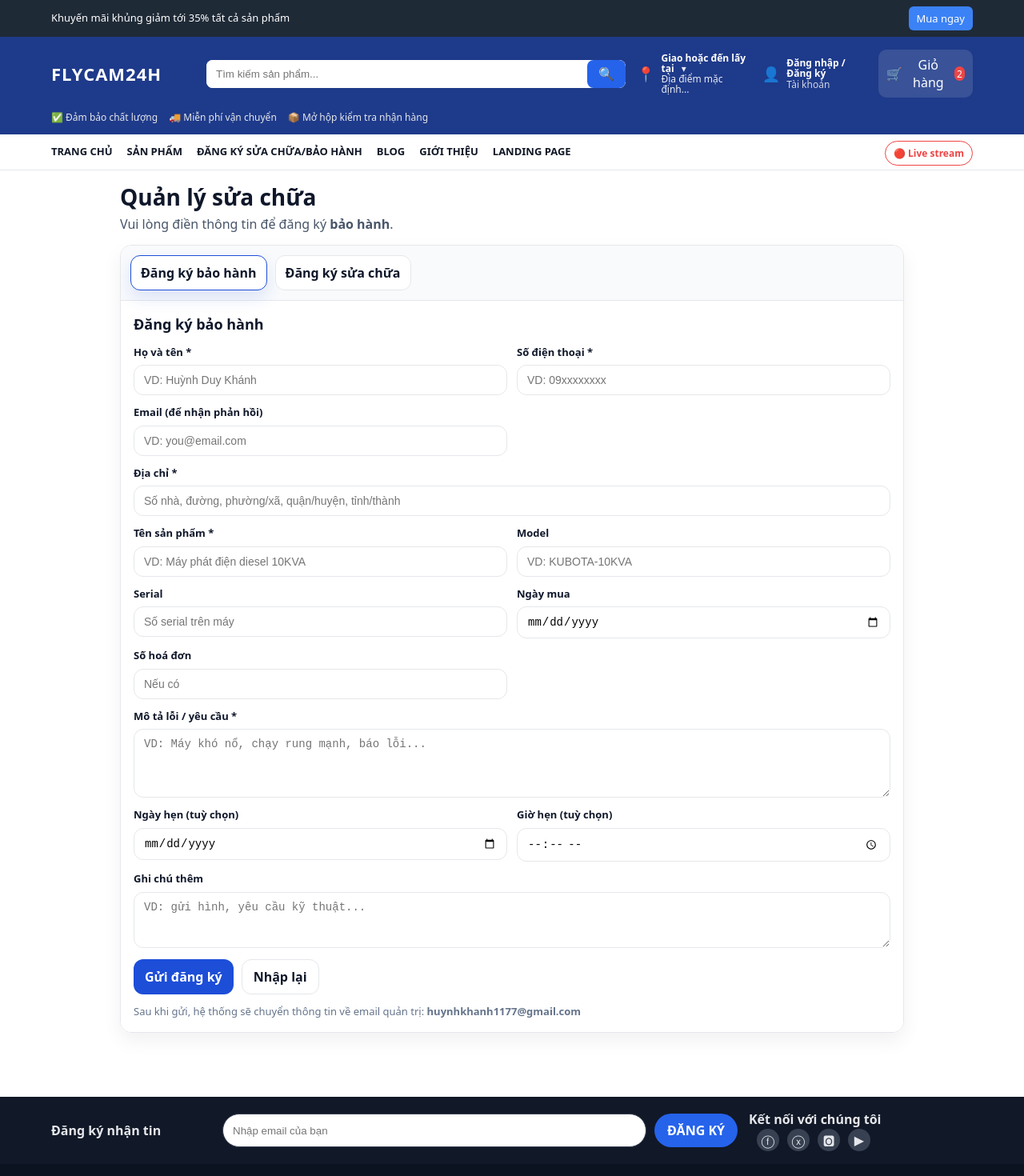
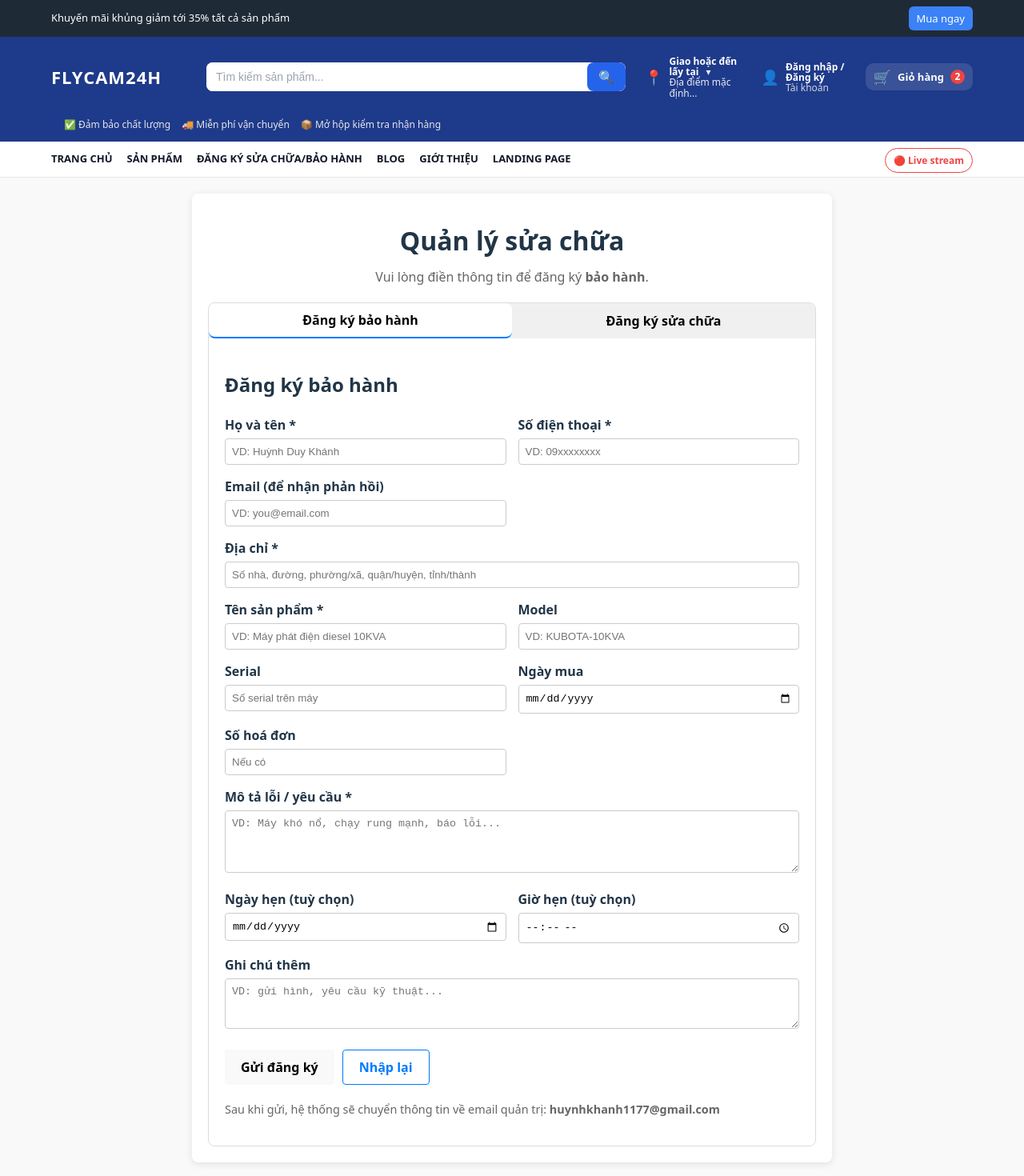
Before and after one commit to HuynhDuyKhanh12/MBSC_MAY_PHAT_DIEN, a React app in the folder frontend/: page /repair in a window 1280 px wide. Shown: the top 1470 px of the page at 80% size. Built offline with nearby package versions, Linux system fonts and the light colour scheme; the HTML template or start-up script is replaced by a standard one.

Commit message:
update hintrc

```diff
--- a/frontend/package.json
+++ b/frontend/package.json
@@ -17,7 +17,7 @@
   "devDependencies": {
     "@eslint/js": "^9.39.1",
     "@types/node": "^24.10.1",
-    "@types/react": "^19.2.7",
+    "@types/react": "^19.2.14",
     "@types/react-dom": "^19.2.3",
     "@vitejs/plugin-react": "^5.1.1",
     "eslint": "^9.39.1",
--- a/frontend/src/App.tsx
+++ b/frontend/src/App.tsx
@@ -1,4 +1,5 @@
 import { BrowserRouter, Routes, Route } from "react-router-dom";
+
 import Home from "./pages/Home/Home";
 import ProductList from "./pages/ProductList/ProductList";
 import Cart from "./pages/Cart/Cart";
@@ -8,12 +9,12 @@ import BlogDetail from "./pages/Blog/BlogDetail";
 import RepairRegister from "./pages/RepairRegister/RepairRegister";
 import Promotions from "./pages/Promotions/Promotions";
 
-export default function App() {
+function App() {
   return (
     <BrowserRouter>
       <Routes>
+        <Route path="/" element={<Home />} />
         <Route path="/productlist" element={<ProductList />} />
-        <Route path="/" element={<Home />} />
         <Route path="/cart" element={<Cart />} />
         <Route path="/promotions" element={<Promotions />} />
         <Route path="/about" element={<About />} />
@@ -24,3 +25,5 @@ export default function App() {
     </BrowserRouter>
   );
 }
+
+export default App;
--- a/frontend/src/components/Header/header.css
+++ b/frontend/src/components/Header/header.css
@@ -1,6 +1,10 @@
 /* =========================
    HEADER - FULL CSS
 ========================= */
+
+* {
+  box-sizing: border-box;
+}
 
 .hd {
   width: 100%;
@@ -10,6 +14,26 @@
   max-width: 90%;
   margin: 0 auto;
   padding: 0 16px;
+}
+
+/* bỏ viền trắng khi click/focus */
+button,
+a,
+select,
+input {
+  outline: none;
+}
+
+button:focus,
+button:active,
+button:focus-visible,
+a:focus,
+a:active,
+a:focus-visible,
+select:focus,
+input:focus {
+  outline: none;
+  box-shadow: none;
 }
 
 /* TOP BAR */
@@ -40,6 +64,11 @@
   padding: 6px 10px;
   border-radius: 6px;
   cursor: pointer;
+  transition: 0.2s ease;
+}
+
+.hd-top__btn:hover {
+  background: #2563eb;
 }
 
 /* MAIN HEADER */
@@ -60,6 +89,7 @@
   font-weight: 800;
   letter-spacing: 1px;
   font-size: 22px;
+  white-space: nowrap;
 }
 
 /* SEARCH */
@@ -74,7 +104,12 @@
   border: 0;
   padding: 10px 12px;
   width: 100%;
-  outline: none;
+  font-size: 14px;
+  color: #111827;
+}
+
+.hd-search__input::placeholder {
+  color: #9ca3af;
 }
 
 .hd-search__btn {
@@ -83,6 +118,11 @@
   color: #fff;
   padding: 0 14px;
   cursor: pointer;
+  transition: 0.2s ease;
+}
+
+.hd-search__btn:hover {
+  background: #1d4ed8;
 }
 
 /* ACTIONS */
@@ -100,6 +140,7 @@
   color: #e5e7eb;
   padding: 8px 10px;
   border-radius: 10px;
+  transition: background 0.2s ease;
 }
 
 .hd-action:hover {
@@ -108,6 +149,7 @@
 
 .hd-action__icon {
   font-size: 18px;
+  flex-shrink: 0;
 }
 
 .hd-action__title {
@@ -127,21 +169,34 @@
    DELIVERY / LOCATION POPUP
 ========================= */
 
-/* wrapper để popup bám theo action */
 .hd-actionWrap {
   position: relative;
   display: flex;
   align-items: center;
 }
 
-/* biến cái hd-action thành button nhưng giữ y như UI */
 .hd-actionBtn {
   background: transparent;
   border: 0;
-  padding: 0;
+  padding: 8px 10px;
   cursor: pointer;
   color: inherit;
   text-align: left;
+  border-radius: 10px;
+  display: flex;
+  align-items: center;
+  gap: 8px;
+}
+
+.hd-actionBtn:hover {
+  background: rgba(255, 255, 255, 0.08);
+}
+
+.hd-actionBtn:focus,
+.hd-actionBtn:active,
+.hd-actionBtn:focus-visible {
+  outline: none;
+  box-shadow: none;
 }
 
 .hd-action__text {
@@ -219,9 +274,9 @@
   border-radius: 8px;
   border: 1px solid #dbe2ea;
   padding: 0 12px;
-  outline: none;
   background: #fff;
   color: #111827;
+  font-size: 14px;
 }
 
 .locPop__select:focus {
@@ -229,7 +284,6 @@
   box-shadow: 0 0 0 3px rgba(96, 165, 250, 0.25);
 }
 
-/* box xanh nhạt giống hình */
 .locPop__box {
   border: 1px solid #dbe2ea;
   border-radius: 8px;
@@ -258,7 +312,6 @@
   line-height: 1.35;
 }
 
-/* địa điểm mặc định */
 .locPop__default {
   display: flex;
   gap: 10px;
@@ -277,6 +330,7 @@
   background: rgba(37, 99, 235, 0.08);
   color: #2563eb;
   font-size: 16px;
+  flex-shrink: 0;
 }
 
 .locPop__defaultTitle {
@@ -305,10 +359,29 @@
   border: 0;
   color: #fff;
   cursor: pointer;
+  transition: background 0.2s ease;
 }
 
 .hd-cart:hover {
   background: rgba(255, 255, 255, 0.18);
+}
+
+.hd-cart:focus,
+.hd-cart:active,
+.hd-cart:focus-visible {
+  outline: none;
+  box-shadow: none;
+}
+
+.hd-cart__icon {
+  font-size: 18px;
+  line-height: 1;
+}
+
+.hd-cart__text {
+  font-size: 13px;
+  font-weight: 700;
+  white-space: nowrap;
 }
 
 .hd-cart__badge {
@@ -321,6 +394,8 @@
   align-items: center;
   justify-content: center;
   border-radius: 999px;
+  font-weight: 700;
+  line-height: 1;
 }
 
 /* SUB INFO */
@@ -352,6 +427,7 @@
   color: #111827;
   font-weight: 700;
   font-size: 13px;
+  transition: color 0.2s ease;
 }
 
 .hd-nav__link:hover {
@@ -369,16 +445,18 @@
   border-radius: 999px;
   font-weight: 700;
   font-size: 12px;
+  white-space: nowrap;
 }
 
 /* =========================
-   MINI CART (dropdown giống hình)
+   MINI CART
 ========================= */
 .miniCart {
   position: absolute;
   right: 0;
   top: calc(100% + 12px);
   width: 520px;
+  max-width: calc(100vw - 24px);
   background: #fff;
   border-radius: 10px;
   box-shadow: 0 18px 40px rgba(0, 0, 0, 0.22);
@@ -397,7 +475,6 @@
   box-shadow: -8px -8px 18px rgba(0, 0, 0, 0.06);
 }
 
-/* head */
 .miniCart__head {
   text-align: center;
   font-size: 22px;
@@ -420,7 +497,6 @@
   font-weight: 600;
 }
 
-/* item */
 .miniCart__item {
   display: grid;
   grid-template-columns: 72px 1fr 32px;
@@ -464,7 +540,6 @@
   gap: 12px;
 }
 
-/* qty */
 .miniCart__qty {
   display: inline-flex;
   align-items: center;
@@ -482,10 +557,18 @@
   cursor: pointer;
   font-size: 18px;
   line-height: 1;
+  transition: background 0.2s ease;
 }
 
 .miniCart__qtyBtn:hover {
   background: #eee;
+}
+
+.miniCart__qtyBtn:focus,
+.miniCart__qtyBtn:active,
+.miniCart__qtyBtn:focus-visible {
+  outline: none;
+  box-shadow: none;
 }
 
 .miniCart__qtyNum {
@@ -499,14 +582,12 @@
   font-size: 14px;
 }
 
-/* price */
 .miniCart__price {
   font-weight: 900;
   color: #222;
   white-space: nowrap;
 }
 
-/* remove */
 .miniCart__remove {
   width: 32px;
   height: 32px;
@@ -515,13 +596,20 @@
   cursor: pointer;
   color: #222;
   border-radius: 8px;
+  transition: background 0.2s ease;
 }
 
 .miniCart__remove:hover {
   background: #f3f3f3;
 }
 
-/* total */
+.miniCart__remove:focus,
+.miniCart__remove:active,
+.miniCart__remove:focus-visible {
+  outline: none;
+  box-shadow: none;
+}
+
 .miniCart__total {
   display: flex;
   align-items: center;
@@ -542,7 +630,6 @@
   font-weight: 900;
 }
 
-/* button */
 .miniCart__btn {
   display: block;
   margin: 14px 16px 18px;
@@ -553,6 +640,7 @@
   color: #fff;
   font-weight: 900;
   text-decoration: none;
+  transition: filter 0.2s ease;
 }
 
 .miniCart__btn:hover {
@@ -571,6 +659,7 @@
     grid-template-columns: 150px 1fr;
     grid-template-rows: auto auto;
   }
+
   .hd-actions {
     grid-column: 1 / -1;
     justify-content: flex-end;
@@ -578,27 +667,39 @@
 }
 
 @media (max-width: 680px) {
+  .container {
+    max-width: 100%;
+    padding: 0 12px;
+  }
+
   .miniCart {
     width: min(92vw, 520px);
   }
+
   .miniCart__arrow {
     right: 26px;
   }
+
   .hd-action > div {
     display: none;
   }
 
-  /* popup location cũng co lại đẹp */
+  .hd-actionBtn .hd-action__text {
+    display: none;
+  }
+
   .locPop {
     width: min(92vw, 560px);
     left: auto;
     right: 0;
     transform: none;
   }
+
   .locPop__arrow {
     left: auto;
     right: 140px;
   }
+
   .locPop__grid {
     grid-template-columns: 1fr;
   }
--- a/frontend/src/pages/Home/home.css
+++ b/frontend/src/pages/Home/home.css
@@ -23,7 +23,7 @@
   margin-top: 14px;
 }
 
-/* ✅ ADD: track để banner trượt ngang */
+/* track để banner trượt ngang */
 .slider__track {
   display: flex;
   width: 100%;
@@ -31,7 +31,7 @@
   will-change: transform;
 }
 
-/* ✅ EDIT: width -> min-width để mỗi banner chiếm 100% khung */
+/* mỗi banner chiếm 100% khung */
 .slider__bg {
   min-width: 100%;
   height: 100%;
@@ -66,20 +66,41 @@
   margin-left: 60px;
 }
 
-/* nav */
+/* nav - mặc định ẩn */
 .slider__nav {
   position: absolute;
   top: 50%;
   transform: translateY(-50%);
+  width: 46px;
+  height: 46px;
   border: none;
-  background: transparent;
+  border-radius: 999px;
+  background: rgba(0, 0, 0, 0.35);
   color: #fff;
   cursor: pointer;
-  font-size: 40px;
+  font-size: 28px;
   font-weight: 900;
   line-height: 1;
   padding: 0;
   z-index: 5;
+
+  display: flex;
+  align-items: center;
+  justify-content: center;
+
+  opacity: 0;
+  pointer-events: none;
+  transition: opacity 0.25s ease, background 0.25s ease, transform 0.25s ease;
+}
+
+/* hover banner thì hiện nút */
+.slider:hover .slider__nav {
+  opacity: 1;
+  pointer-events: auto;
+}
+
+.slider__nav:hover {
+  background: rgba(0, 0, 0, 0.55);
 }
 
 .slider__nav--left {
@@ -110,6 +131,7 @@
   padding: 0;
   cursor: pointer;
   background: rgba(255, 255, 255, 0.55);
+  transition: transform 0.2s ease, background 0.2s ease;
 }
 
 .dot--active {
@@ -267,11 +289,12 @@
   -webkit-overflow-scrolling: touch;
   scrollbar-width: none;
 }
+
 .promo__wrap::-webkit-scrollbar {
   display: none;
 }
 
-/* grid chạy ngang: QUAN TRỌNG để nút scroll hoạt động */
+/* grid chạy ngang */
 .promo__grid {
   display: grid;
   grid-auto-flow: column;
@@ -435,8 +458,7 @@
 }
 
 /* =========================
-   ✅ ADD TO CART (giống ProductList)
-   + bản compact cho card nhỏ
+   ADD TO CART
 ========================= */
 .home-actions {
   margin: 10px 10px 12px;
@@ -451,11 +473,9 @@
   background: #fff;
   color: #111;
   cursor: pointer;
-
   display: flex;
   align-items: center;
   justify-content: space-between;
-
   padding: 0 6px 0 18px;
   transition: box-shadow 0.15s ease, transform 0.15s ease,
     border-color 0.15s ease;
@@ -486,11 +506,9 @@
   border-radius: 999px;
   background: #1f4ed8;
   color: #fff;
-
   display: inline-flex;
   align-items: center;
   justify-content: center;
-
   font-size: 16px;
 }
 
@@ -535,15 +553,21 @@
   .slider {
     height: 320px;
   }
+
   .slider__title {
     font-size: 34px;
+    margin-left: 24px;
   }
+
   .slider__sub {
     font-size: 20px;
+    margin-left: 24px;
   }
+
   .quick {
     grid-template-columns: repeat(2, 1fr);
   }
+
   .grid,
   .grid--blue {
     grid-template-columns: repeat(3, 1fr);
@@ -552,10 +576,12 @@
   .promo__title {
     font-size: 18px;
   }
+
   .promo__timer {
     gap: 8px;
     margin-left: 0;
   }
+
   .tbox {
     min-width: 52px;
   }
@@ -563,15 +589,37 @@
   .promo__grid {
     grid-auto-columns: 180px;
   }
+
   .promo__grid .card {
     width: 180px;
   }
 }
 
 @media (max-width: 600px) {
+  .slider {
+    height: 260px;
+  }
+
   .slider__overlay {
     padding: 18px;
   }
+
+  .slider__title {
+    font-size: 24px;
+    margin-left: 0;
+  }
+
+  .slider__sub {
+    font-size: 16px;
+    margin-left: 0;
+  }
+
+  .slider__nav {
+    width: 38px;
+    height: 38px;
+    font-size: 22px;
+  }
+
   .grid,
   .grid--blue {
     grid-template-columns: repeat(2, 1fr);
@@ -580,6 +628,7 @@
   .promo {
     padding: 14px 12px 16px;
   }
+
   .promo__navBtn {
     width: 34px;
     height: 34px;
@@ -588,6 +637,7 @@
   .promo__grid {
     grid-auto-columns: 170px;
   }
+
   .promo__grid .card {
     width: 170px;
   }
--- a/frontend/src/pages/RepairRegister/repair-register.css
+++ b/frontend/src/pages/RepairRegister/repair-register.css
@@ -1,89 +1,140 @@
-.rr { background: #fff; padding: 18px 0 40px; }
-.rr__container { width: min(980px, calc(100% - 32px)); margin: 0 auto; }
-.rr__head { margin-bottom: 14px; }
-.rr__title { font-size: 28px; font-weight: 900; margin: 0; color: #0f172a; }
-.rr__sub { margin: 6px 0 0; color: #475569; }
+.rr {
+  padding: 20px;
+  background-color: #f9f9f9;
+}
+
+.rr__container {
+  max-width: 800px;
+  margin: 0 auto;
+  background: white;
+  padding: 20px;
+  border-radius: 8px;
+  box-shadow: 0 2px 10px rgba(0, 0, 0, 0.1);
+}
+
+.rr__head {
+  text-align: center;
+  margin-bottom: 20px;
+}
+
+.rr__title {
+  font-size: 2em;
+  margin-bottom: 10px;
+}
+
+.rr__sub {
+  color: #666;
+}
 
 .rr__card {
-  border: 1px solid #e5e7eb;
-  border-radius: 14px;
+  border: 1px solid #ddd;
+  border-radius: 8px;
   overflow: hidden;
-  box-shadow: 0 10px 25px rgba(15, 23, 42, 0.06);
 }
 
 .rr__tabs {
   display: flex;
-  gap: 10px;
-  padding: 12px;
-  background: #f8fafc;
-  border-bottom: 1px solid #e5e7eb;
-}
-.rr__tab {
-  border: 1px solid #e5e7eb;
-  background: #fff;
-  color: #0f172a;
-  padding: 10px 12px;
-  border-radius: 12px;
-  font-weight: 800;
-  cursor: pointer;
-}
-.rr__tab.is-active {
-  border-color: #1d4ed8;
-  box-shadow: 0 10px 20px rgba(29, 78, 216, 0.12);
+  background: #f0f0f0;
 }
 
-.rr__form { padding: 16px; background: #fff; }
-.rr__sectionTitle { margin: 0 0 12px; font-size: 18px; font-weight: 900; color: #0f172a; }
+.rr__tab {
+  flex: 1;
+  padding: 10px;
+  border: none;
+  background: none;
+  cursor: pointer;
+  font-weight: bold;
+}
+
+.rr__tab.is-active {
+  background: white;
+  border-bottom: 2px solid #007bff;
+}
+
+.rr__form {
+  padding: 20px;
+}
+
+.rr__sectionTitle {
+  font-size: 1.5em;
+  margin-bottom: 20px;
+}
 
 .rr__alert {
-  margin: 0 0 12px;
-  padding: 10px 12px;
-  border-radius: 12px;
-  font-weight: 700;
-  border: 1px solid #e5e7eb;
+  padding: 10px;
+  margin-bottom: 20px;
+  border-radius: 4px;
 }
-.rr__alert.is-error { background: #fef2f2; border-color: #fecaca; color: #991b1b; }
-.rr__alert.is-success { background: #ecfdf5; border-color: #a7f3d0; color: #065f46; }
+
+.rr__alert.is-error {
+  background: #f8d7da;
+  color: #721c24;
+  border: 1px solid #f5c6cb;
+}
+
+.rr__alert.is-success {
+  background: #d4edda;
+  color: #155724;
+  border: 1px solid #c3e6cb;
+}
 
 .rr__grid {
   display: grid;
   grid-template-columns: 1fr 1fr;
-  gap: 12px;
-}
-.rr__field { display: flex; flex-direction: column; gap: 6px; }
-.rr__field--full { grid-column: 1 / -1; }
-
-.rr__field label { font-size: 13px; font-weight: 800; color: #0f172a; }
-.rr__field input, .rr__field textarea, .rr__field select {
-  border: 1px solid #e5e7eb;
-  border-radius: 12px;
-  padding: 10px 12px;
-  outline: none;
-  font-size: 14px;
-}
-.rr__field input:focus, .rr__field textarea:focus, .rr__field select:focus {
-  border-color: #1d4ed8;
-  box-shadow: 0 0 0 4px rgba(29, 78, 216, 0.12);
+  gap: 15px;
 }
 
-.rr__actions { display: flex; gap: 10px; margin-top: 14px; }
-.rr__btn {
-  background: #1d4ed8;
-  border: 0;
-  color: #fff;
-  padding: 10px 14px;
-  border-radius: 12px;
-  font-weight: 900;
-  cursor: pointer;
-}
-.rr__btn:disabled { opacity: .7; cursor: not-allowed; }
-.rr__btn--ghost {
-  background: #fff;
-  color: #0f172a;
-  border: 1px solid #e5e7eb;
+.rr__field--full {
+  grid-column: span 2;
 }
 
-.rr__hint { margin: 12px 0 0; color: #64748b; font-size: 13px; }
-@media (max-width: 720px) {
-  .rr__grid { grid-template-columns: 1fr; }
+.rr__field label {
+  display: block;
+  margin-bottom: 5px;
+  font-weight: bold;
 }
+
+.rr__field input,
+.rr__field textarea,
+.rr__field select {
+  width: 100%;
+  padding: 8px;
+  border: 1px solid #ccc;
+  border-radius: 4px;
+  box-sizing: border-box;
+}
+
+.rr__field textarea {
+  resize: vertical;
+}
+
+.rr__actions {
+  display: flex;
+  gap: 10px;
+  margin-top: 20px;
+}
+
+.rr__btn {
+  padding: 10px 20px;
+  border: none;
+  border-radius: 4px;
+  cursor: pointer;
+  font-weight: bold;
+}
+
+.rr__btn:disabled {
+  opacity: 0.5;
+  cursor: not-allowed;
+}
+
+.rr__btn--ghost {
+  background: none;
+  border: 1px solid #007bff;
+  color: #007bff;
+}
+
+.rr__hint {
+  margin-top: 20px;
+  font-size: 0.9em;
+  color: #666;
+}
```
Also changed, not shown: 2 other files (tests, documents, lock files or other folders).
